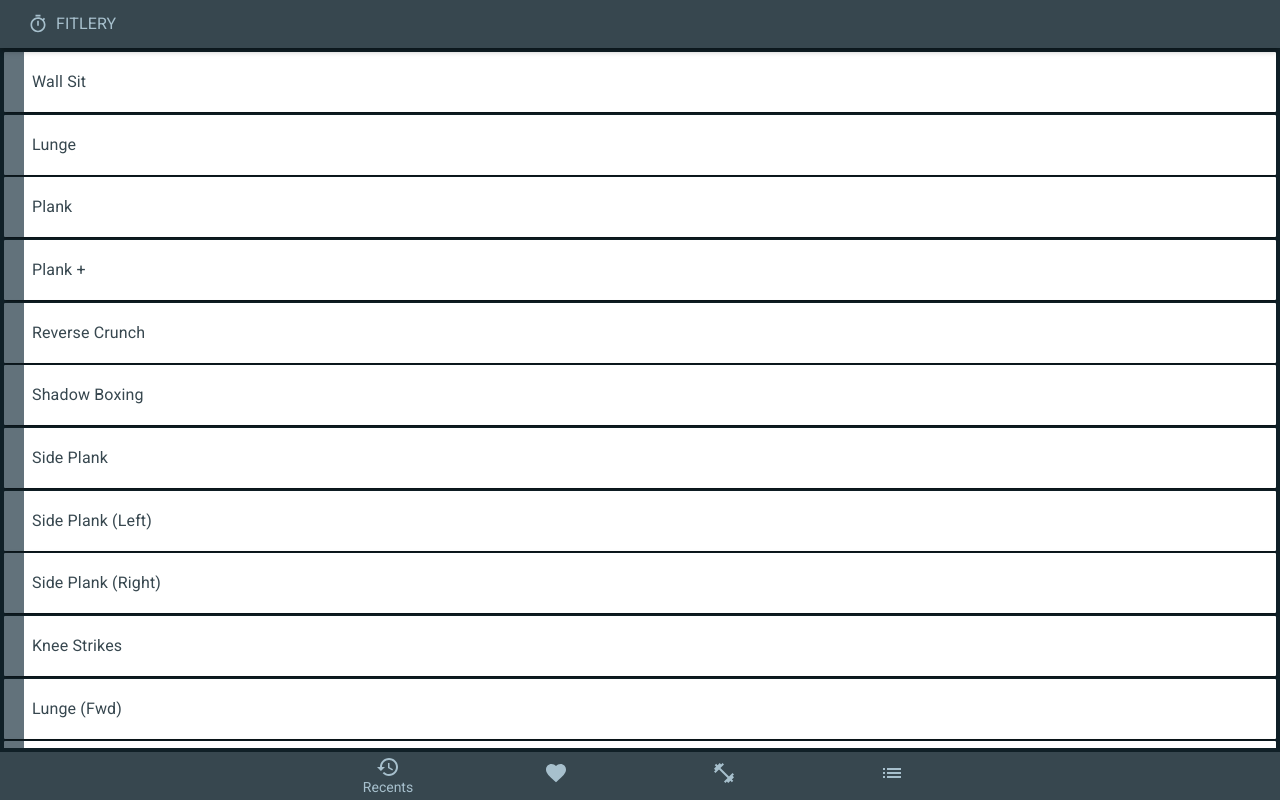
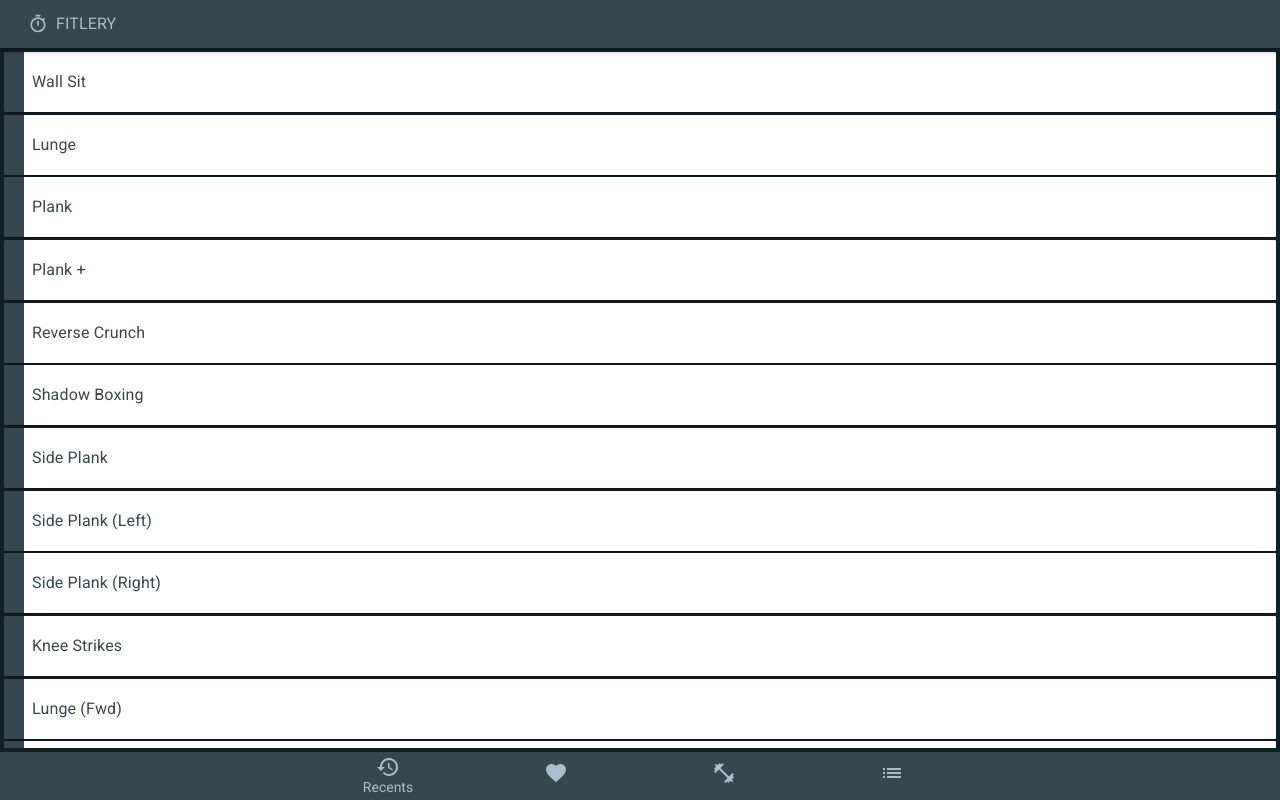
Before and after one commit to m00k/fitlery-web, a React (Create React App) app: page /exercises in a window 1280 px wide. Built offline with nearby package versions, Linux system fonts and the light colour scheme.

Commit message:
style: just fiddling around

```diff
--- a/src/exercise/Exercise.tsx
+++ b/src/exercise/Exercise.tsx
@@ -15,7 +15,7 @@ export default function Exercise(props: ExerciseData) {
       boxShadow={2}
       borderRadius={1}
       borderLeft={20}
-      borderColor={theme.palette.primary.light}
+      borderColor={theme.palette.primary.main}
       color={theme.palette.primary.main}
       display="flex"
       height={60}
--- a/src/workout/Workout.tsx
+++ b/src/workout/Workout.tsx
@@ -53,6 +53,7 @@ const Workout = (props: { workout: WorkoutData }) => {
       display='grid'
       gridColumn={['span 6', 'span 4', 'span 3']}
       gridTemplateRows='5fr 2fr'
+      boxShadow={8}
     >
       <Box
         display='grid'
@@ -69,6 +70,7 @@ const Workout = (props: { workout: WorkoutData }) => {
         p ={1}
         gridRow={'span 2'}
         overflow='hidden'
+        style={{ opacity: .8 }}
       >
         <Typography variant="subtitle1" noWrap>
           {workout.title}
```
